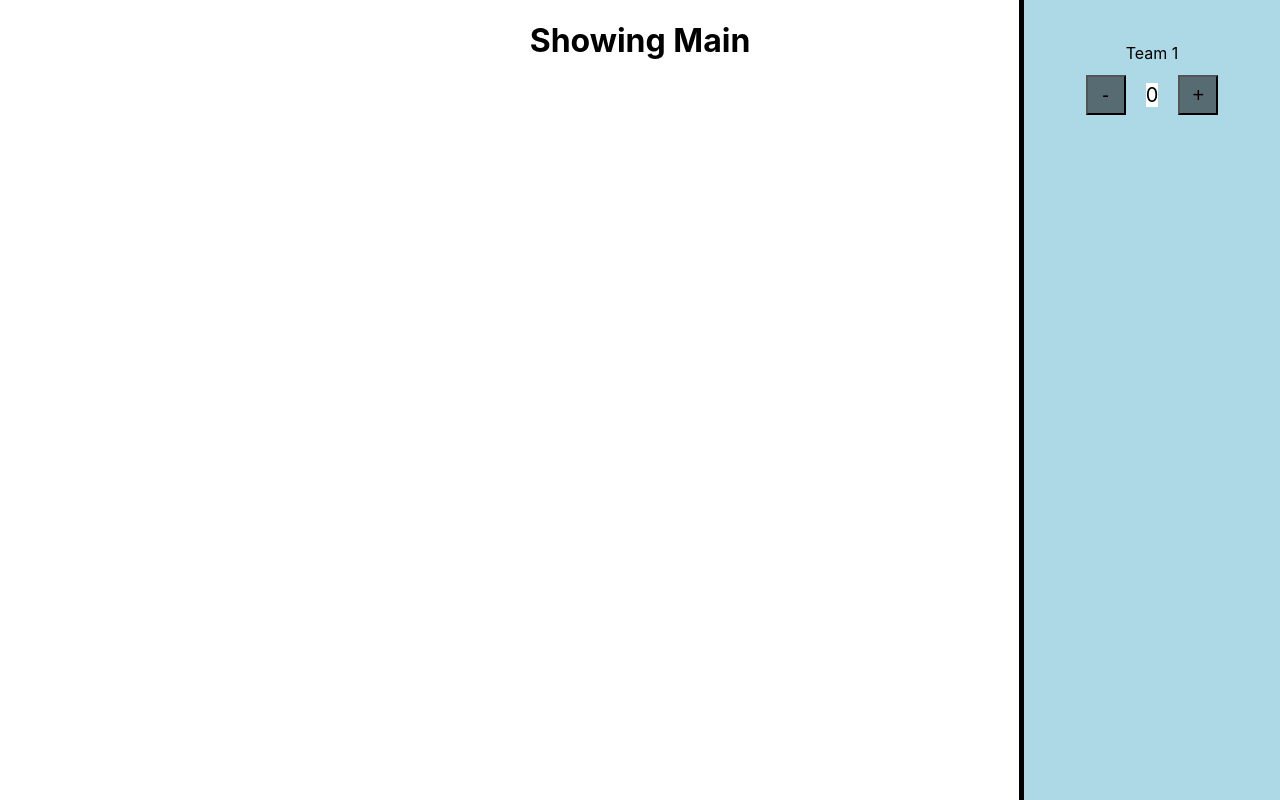
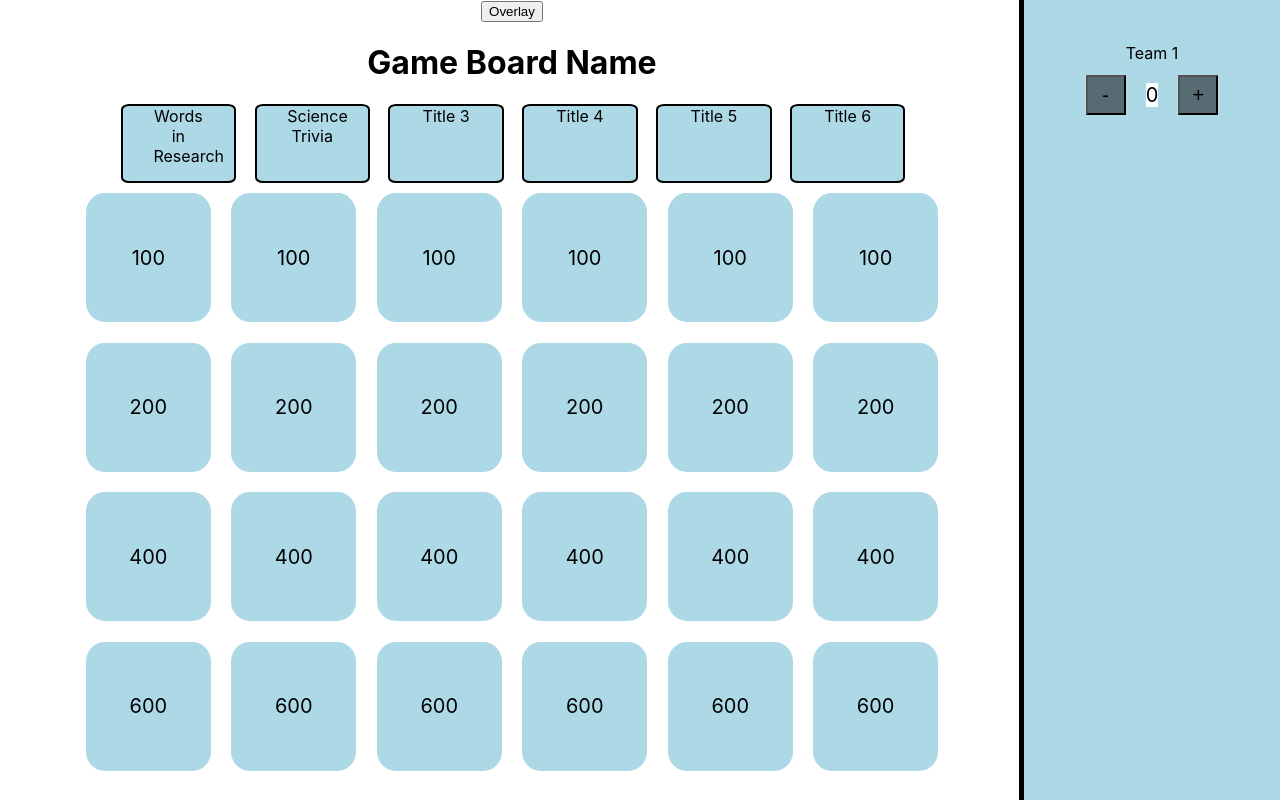
Before and after one commit to priyanshumahey/Jeopardy, a React (Create React App) app in the folder game/: page / in a window 1280 px wide. Both pictures are taken after a click on the button "Start the game!". Shown: the top 800 px of the page. Built offline with nearby package versions, Linux system fonts and the light colour scheme.

Commit message:
Progress on board

```diff
--- a/game/src/App.css
+++ b/game/src/App.css
@@ -77,7 +77,7 @@
 }
 
 .sideTeams{
-  height: 140vh;
+  height: 100vh;
   width: 20%;
   position: absolute;
   right: 0;
--- a/game/src/App.js
+++ b/game/src/App.js
@@ -16,26 +16,29 @@ const Board = () => {
     const finStyle = {
       display: "inline-block",
       backgroundColor: 'lightblue',
-      padding: "5%",
+      width: '125px',
+      //height: '125px',
+      paddingTop: '52.5px',
+      paddingBottom: '52.5px',
       verticalAlign: "middle",
       margin: "1%",
       borderRadius: "15%",
+      fontSize: "20px",
 
     }
-    const finStyle2 = {
+    const headerstyle = {
       display: "inline-block",
-      width: "4%",
-      height: "1%",
       backgroundColor: 'lightblue',
       paddingLeft: "3%",
       paddingRight: "3%",
-      paddingTop: "1%",
-      paddingBottom: "1%",
+      width: '50px',
+      height: '75px',
       verticalAlign: "middle",
       marginLeft: "1%",
       marginRight: "0.8%",
       border: "2px solid black",
       borderRadius: "7%",
+      textAlign: 'center',
     }
     const printWorking = (msg) => {
       console.log(msg)
@@ -48,52 +51,44 @@ const Board = () => {
       <>
         <div className="App">
         <div className='parent'>
-            <div style={finStyle2} onClick={() => printWorking("Hello")}>{trial && <>Title 1</>}</div>
-            <div style={finStyle2}>Title 2</div>
-            <div style={finStyle2}>Title 3</div>
-            <div style={finStyle2}>Title 4</div>
-            <div style={finStyle2}>Title 5</div>
-            <div style={finStyle2}>Title 6</div>
+            <div style={headerstyle}>Words in Research</div>
+            <div style={headerstyle}>Science Trivia</div>
+            <div style={headerstyle}>Title 3</div>
+            <div style={headerstyle}>Title 4</div>
+            <div style={headerstyle}>Title 5</div>
+            <div style={headerstyle}>Title 6</div>
           </div>
         <div className='parent'>
-            <div style={finStyle}></div>
-            <div style={finStyle}></div>
-            <div style={finStyle}></div>
-            <div style={finStyle}></div>
-            <div style={finStyle}></div>
-            <div style={finStyle}></div>
+            <div style={finStyle}  onClick={() => printWorking("Hello")}>{trial && <>100</>}{!trial && <>-</>}</div>
+            <div style={finStyle}>100</div>
+            <div style={finStyle}>100</div>
+            <div style={finStyle}>100</div>
+            <div style={finStyle}>100</div>
+            <div style={finStyle}>100</div>
           </div>
           <div className='parent'>
-            <div style={finStyle}></div>
-            <div style={finStyle}></div>
-            <div style={finStyle}></div>
-            <div style={finStyle}></div>
-            <div style={finStyle}></div>
-            <div style={finStyle}></div>
+            <div style={finStyle}>200</div>
+            <div style={finStyle}>200</div>
+            <div style={finStyle}>200</div>
+            <div style={finStyle}>200</div>
+            <div style={finStyle}>200</div>
+            <div style={finStyle}>200</div>
           </div>
           <div className='parent'>
-            <div style={finStyle}></div>
-            <div style={finStyle}></div>
-            <div style={finStyle}></div>
-            <div style={finStyle}></div>
-            <div style={finStyle}></div>
-            <div style={finStyle}></div>
+            <div style={finStyle}>400</div>
+            <div style={finStyle}>400</div>
+            <div style={finStyle}>400</div>
+            <div style={finStyle}>400</div>
+            <div style={finStyle}>400</div>
+            <div style={finStyle}>400</div>
           </div>
           <div className='parent'>
-            <div style={finStyle}></div>
-            <div style={finStyle}></div>
-            <div style={finStyle}></div>
-            <div style={finStyle}></div>
-            <div style={finStyle}></div>
-            <div style={finStyle}></div>
-          </div>
-          <div className='parent'>
-            <div style={finStyle}></div>
-            <div style={finStyle}></div>
-            <div style={finStyle}></div>
-            <div style={finStyle}></div>
-            <div style={finStyle}></div>
-            <div style={finStyle}></div>
+            <div style={finStyle}>600</div>
+            <div style={finStyle}>600</div>
+            <div style={finStyle}>600</div>
+            <div style={finStyle}>600</div>
+            <div style={finStyle}>600</div>
+            <div style={finStyle}>600</div>
           </div>
         </div>
       </>
@@ -123,6 +118,8 @@ function App() {
     const setNameArr = [setName1, setName2, setName3, setName4,setName5,setName6,setName7,setName8]
         //Points
     const [Points, setPoints] = React.useState()
+        //Shows overlay
+    const [showDisplay, setshowDisplay] = React.useState(false)
 
     //onClicks
         //Changes Main
@@ -212,7 +209,6 @@ function App() {
             {!showMain && teamNames(players)}
             <></>
             {!showMain && <button className="StartButton" onClick={showMainClick}>Start the game!</button>}
-            {showMain && <div><h1>Showing Main</h1></div>}
             {showMain && <div>
                 <div className="sideTeams">
                     {names.map(name =>
@@ -228,7 +224,12 @@ function App() {
                 </div>
 
                 <div className="gameBody">
-                    {/*<Board />*/}
+                    <button onClick={() => setshowDisplay(true)}>Overlay</button>
+                    {showDisplay && <div className="overlay" onClick={() => setshowDisplay(false)}>
+                        <div className="text">Question</div>
+                    </div>}
+                    <h1>Game Board Name</h1>
+                    {<Board />}
                 </div>
             </div>}
 
```
